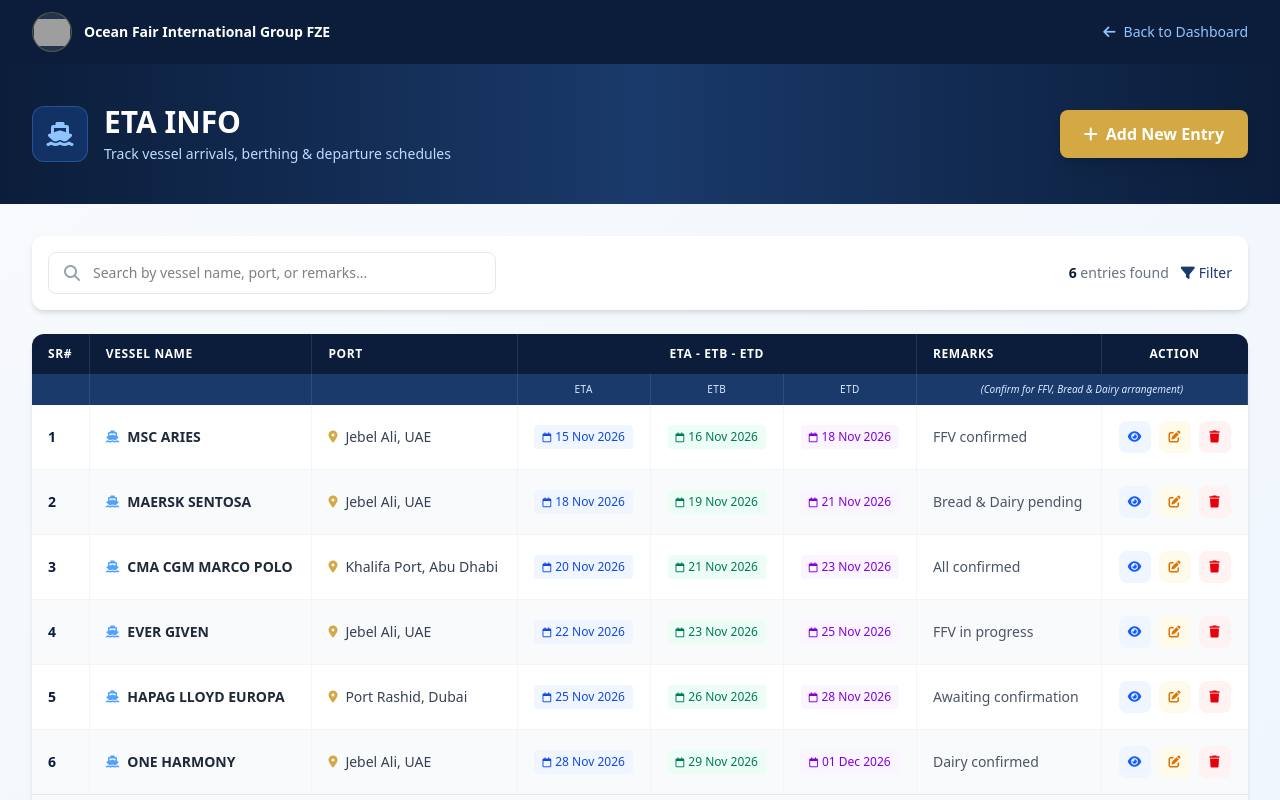
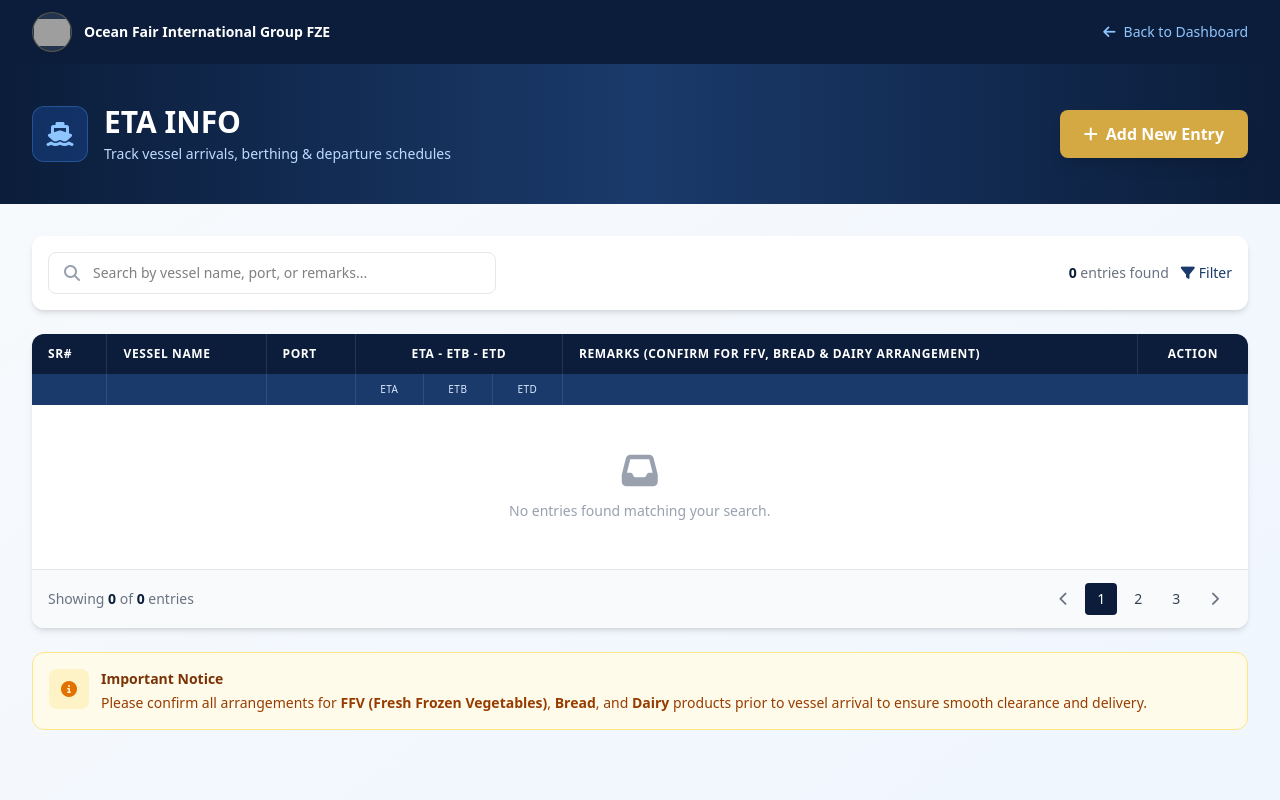
Before and after one commit to DeepNectar/Oceanfair, a React (Vite) app: page /eta-info in a window 1280 px wide. Shown: the top 800 px of the page. Built offline with nearby package versions, Linux system fonts and the light colour scheme; grey boxes are pictures that could not be loaded.

Commit message:
task snapshot 402c2359-43d8-497f-b329-19c63e12f2c5

```diff
--- a/src/pages/EtaInfo.tsx
+++ b/src/pages/EtaInfo.tsx
@@ -12,68 +12,7 @@ type EtaEntry = {
   remarks: string;
 };
 
-const initialData: EtaEntry[] = [
-  {
-    id: 1,
-    srNo: 1,
-    vesselName: 'MSC ARIES',
-    port: 'Jebel Ali, UAE',
-    eta: '15 Nov 2026',
-    etb: '16 Nov 2026',
-    etd: '18 Nov 2026',
-    remarks: 'FFV confirmed',
-  },
-  {
-    id: 2,
-    srNo: 2,
-    vesselName: 'MAERSK SENTOSA',
-    port: 'Jebel Ali, UAE',
-    eta: '18 Nov 2026',
-    etb: '19 Nov 2026',
-    etd: '21 Nov 2026',
-    remarks: 'Bread & Dairy pending',
-  },
-  {
-    id: 3,
-    srNo: 3,
-    vesselName: 'CMA CGM MARCO POLO',
-    port: 'Khalifa Port, Abu Dhabi',
-    eta: '20 Nov 2026',
-    etb: '21 Nov 2026',
-    etd: '23 Nov 2026',
-    remarks: 'All confirmed',
-  },
-  {
-    id: 4,
-    srNo: 4,
-    vesselName: 'EVER GIVEN',
-    port: 'Jebel Ali, UAE',
-    eta: '22 Nov 2026',
-    etb: '23 Nov 2026',
-    etd: '25 Nov 2026',
-    remarks: 'FFV in progress',
-  },
-  {
-    id: 5,
-    srNo: 5,
-    vesselName: 'HAPAG LLOYD EUROPA',
-    port: 'Port Rashid, Dubai',
-    eta: '25 Nov 2026',
-    etb: '26 Nov 2026',
-    etd: '28 Nov 2026',
-    remarks: 'Awaiting confirmation',
-  },
-  {
-    id: 6,
-    srNo: 6,
-    vesselName: 'ONE HARMONY',
-    port: 'Jebel Ali, UAE',
-    eta: '28 Nov 2026',
-    etb: '29 Nov 2026',
-    etd: '01 Dec 2026',
-    remarks: 'Dairy confirmed',
-  },
-];
+const initialData: EtaEntry[] = [];
 
 export default function EtaInfo() {
   const [data, setData] = useState<EtaEntry[]>(initialData);
@@ -179,7 +118,7 @@ export default function EtaInfo() {
                     ETA - ETB - ETD
                   </th>
                   <th className="px-4 py-3 text-left text-xs font-bold uppercase tracking-wider border-r border-white/10">
-                    REMARKS
+                    REMARKS (Confirm for FFV, Bread &amp; Dairy arrangement)
                   </th>
                   <th className="px-4 py-3 text-center text-xs font-bold uppercase tracking-wider">
                     ACTION
@@ -205,8 +144,8 @@ export default function EtaInfo() {
                   <th className="px-4 py-2 text-center text-[10px] font-medium uppercase tracking-wider border-r border-white/10">
                     ETD
                   </th>
-                  <th className="px-4 py-2 text-center text-[10px] font-medium italic tracking-normal border-r border-white/10" colSpan={2}>
-                    (Confirm for FFV, Bread &amp; Dairy arrangement)
+                  <th className="px-4 py-2 text-left text-[10px] font-medium tracking-normal border-r border-white/10" colSpan={2}>
+                    &nbsp;
                   </th>
                 </tr>
               </thead>
```
